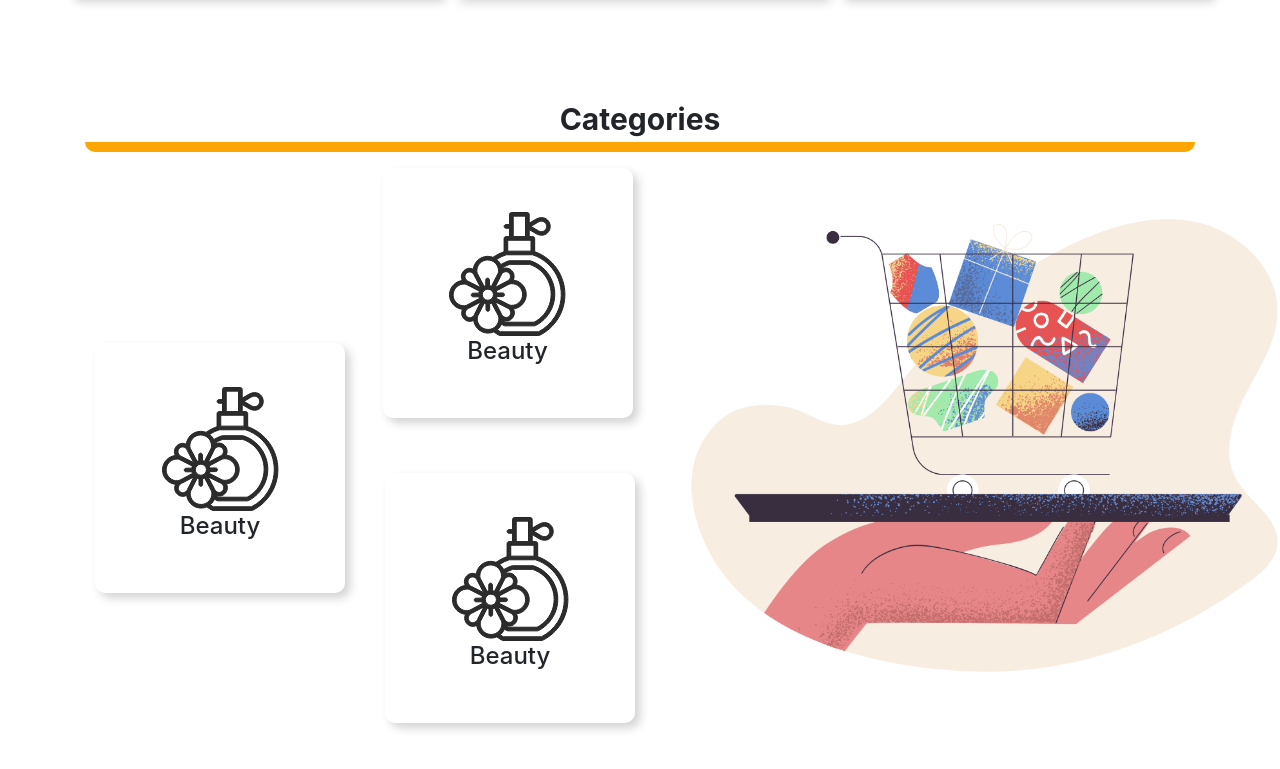
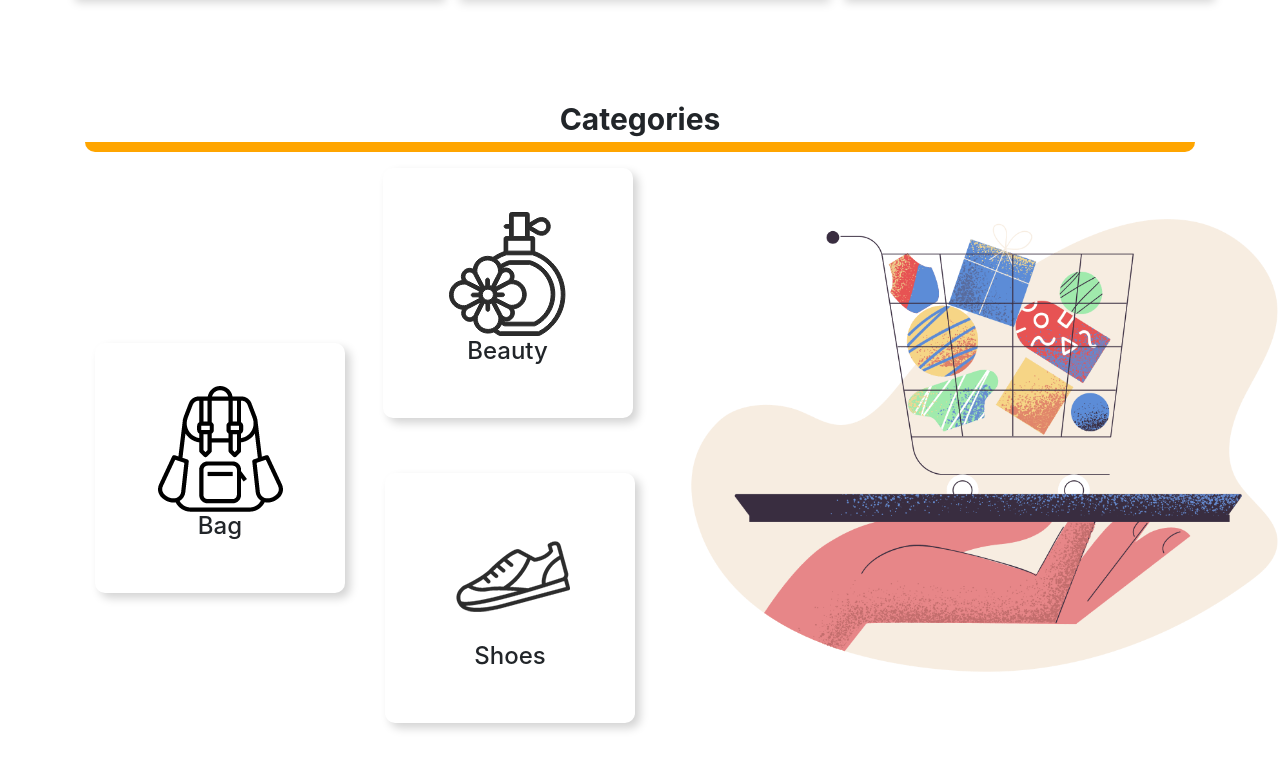
Before and after one commit to abnaim33/Hot-Gedgets, a plain HTML site: page index.html in a window 1280 px wide. Shown: the part 2080-2849 px from the top of the page. Drawn offline with nearby package versions, Linux system fonts and the light colour scheme.

Commit message:
first commit

```diff
--- a/index.html
+++ b/index.html
@@ -209,8 +209,8 @@
         <div>
         <div class="thirt-div d-flex justify-content-center align-items-center">
             <div>
-               <img src="images/Categories/perfume.png" alt=""> <br>
-               <h4 class="text-center">Beauty</h4>
+               <img src="images/Categories/bag.png" alt=""> <br>
+               <h4 class="text-center">Bag</h4>
             </div>
 
         </div>
@@ -218,8 +218,8 @@
         <div class="last">
         <div class="second-div d-flex justify-content-center align-items-center">
             <div>
-               <img src="images/Categories/perfume.png" alt=""> <br>
-               <h4 class="text-center">Beauty</h4>
+               <img src="images/Categories/shoe.png" alt=""> <br>
+               <h4 class="text-center">Shoes</h4>
             </div>
 
         </div>
```
